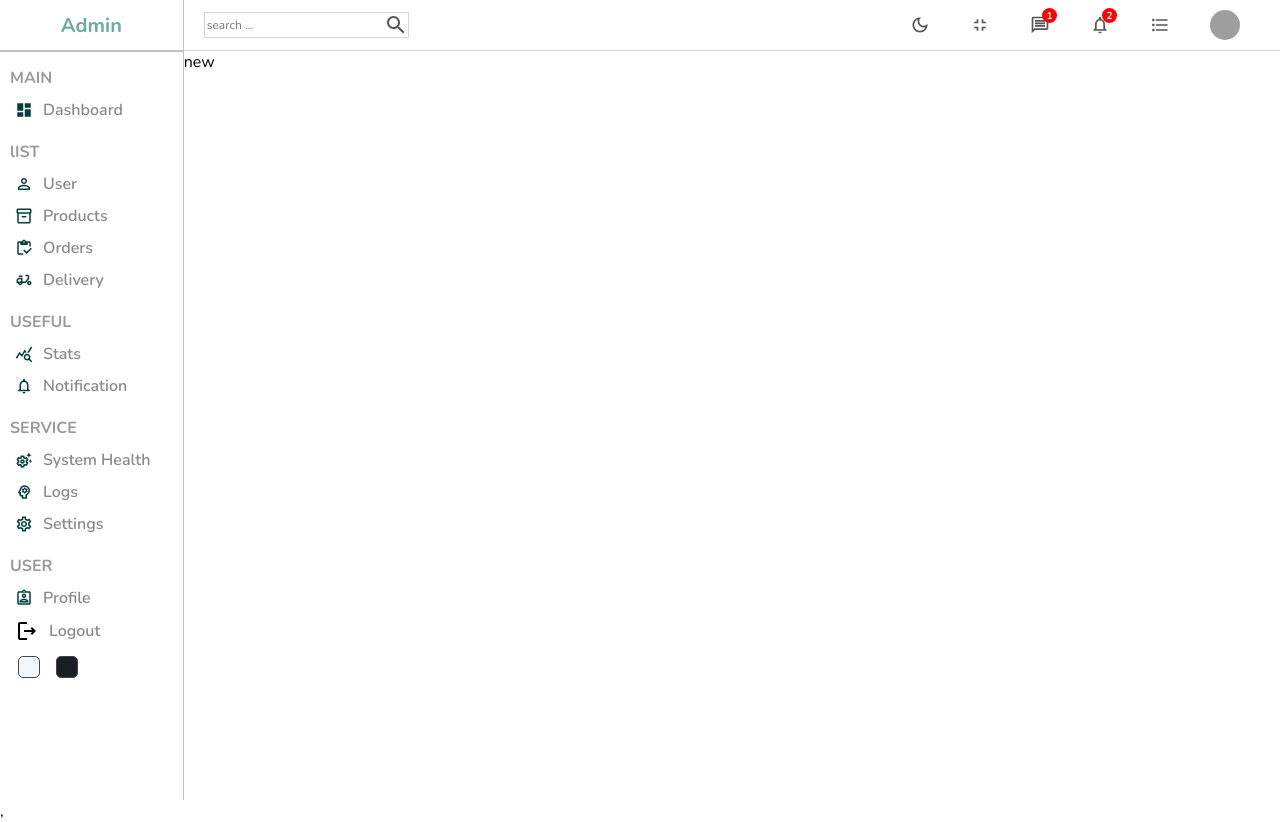
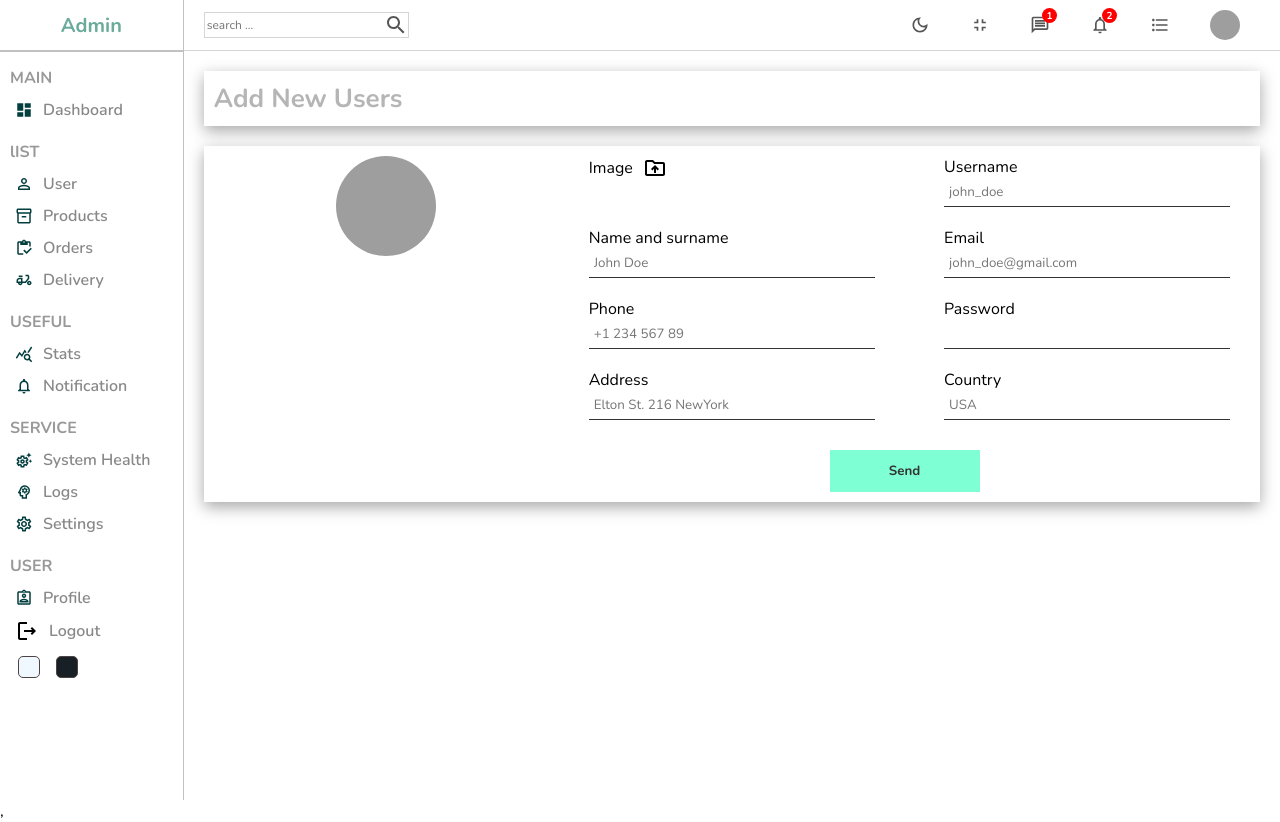
Before and after one commit to binh152/react-firebase, a React (Create React App) app: page /users/new in a window 1280 px wide. Built offline with nearby package versions, Linux system fonts and the light colour scheme; grey boxes are pictures that could not be loaded.

Commit message:
update day 7: Hard code in New page & fix router side bar

```diff
--- a/src/App.js
+++ b/src/App.js
@@ -1,4 +1,5 @@
 import { BrowserRouter, Routes, Route } from "react-router-dom";
+import { productInputs, userInputs } from "./inputSource";
 
 import Home from "./pages/home/Home";
 import { List } from "./pages/list/List";
@@ -17,12 +18,12 @@ function App() {
             <Route path="users">
               <Route index element={<List />} />
               <Route path=":usersId" element={<Single />} />
-              <Route path="new" element={<New/>} />
+              <Route path="new" element={<New input= {userInputs} title='Add New Users'/>} />
             </Route>
             <Route path="product">
               <Route index element={<List />} />
               <Route path=":productId" element={<Single />} />
-              <Route path="new" element={<New/>} />
+              <Route path="new" element={<New input={productInputs} title='Add New Product'/>} />
             </Route>
           </Route>
         </Routes>
--- a/src/components/datatable/Datatable.jsx
+++ b/src/components/datatable/Datatable.jsx
@@ -1,21 +1,35 @@
 import "./datatable.scss";
 import { DataGrid } from "@mui/x-data-grid";
-import { userColumns,userRows } from "../../datatableSource";
+import { userColumns, userRows } from "../../datatableSource";
+import { Link } from "react-router-dom";
 
 export const Datatable = () => {
-
-    const actionClumns=[
-        {field:'action', headerName:'Action', width:200, renderCell:()=>{
-            return(
-                <div className="cellAction">
-                    <div className="viewBtn">View</div>
-                    <div className="deleteBtn">Delete</div>
-                </div>
-            )
-        }}
-    ]
+  const actionClumns = [
+    {
+      field: "action",
+      headerName: "Action",
+      width: 200,
+      renderCell: () => {
+        return (
+          <div className="cellAction">
+            <Link to="/users/test">
+              <div className="viewBtn">View</div>
+            </Link>
+            <div className="deleteBtn">Delete</div>
+          </div>
+        );
+      },
+    },
+  ];
   return (
     <div className="datatable">
+      <div className="title">
+        Add new user
+        <Link to="/users/new" className="link">
+          Add new
+        </Link>
+      </div>
+
       <DataGrid
         rows={userRows}
         columns={userColumns.concat(actionClumns)}
--- a/src/components/datatable/datatable.scss
+++ b/src/components/datatable/datatable.scss
@@ -1,6 +1,31 @@
 .datatable {
   height: 90vh;
   padding: 20px;
+
+  .title {
+    width: 100%;
+    display: flex;
+    align-items: center;
+    font-size: 24px;
+    color: #333;
+    margin-bottom: 20px;
+    justify-content: space-between;
+  }
+
+  .link {
+    text-decoration: none;
+    color: #333;
+    font-size: 16px;
+    box-shadow: rgba(60, 64, 67, 0.3) 0px 1px 2px 0px,
+      rgba(60, 64, 67, 0.15) 0px 2px 6px 2px;
+    padding: 10px;
+    border-radius: 10px;
+    background-color: #00921b34;
+
+    &:hover{
+      box-shadow: unset;
+    }
+  }
 
   .cellWidthImg {
     display: flex;
@@ -47,5 +72,4 @@
       border: 1px solid rgb(155, 57, 57);
     }
   }
-
 }
--- a/src/components/sidebar/Sidebar.jsx
+++ b/src/components/sidebar/Sidebar.jsx
@@ -9,8 +9,9 @@ import NotificationsNoneOutlinedIcon from "@mui/icons-material/NotificationsNone
 import PsychologyOutlinedIcon from "@mui/icons-material/PsychologyOutlined";
 import SettingsOutlinedIcon from "@mui/icons-material/SettingsOutlined";
 import LogoutOutlinedIcon from "@mui/icons-material/LogoutOutlined";
+import AssignmentIndOutlinedIcon from "@mui/icons-material/AssignmentIndOutlined";
 
-import AssignmentIndOutlinedIcon from "@mui/icons-material/AssignmentIndOutlined";
+import { Link } from "react-router-dom";
 
 import "./sidebar.scss";
 
@@ -18,7 +19,9 @@ export const Sidebar = () => {
   return (
     <div className="sidebar">
       <div className="top">
+        <Link className="link" to="/">
           <span className="logo">Admin</span>
+        </Link>
       </div>
       <hr />
       <div className="center">
@@ -29,15 +32,18 @@ export const Sidebar = () => {
             <span>Dashboard</span>
           </li>
           <p className="title">lIST</p>
-
+          <Link className="link" to="/users" >
             <li>
               <PersonOutlineOutlinedIcon className="icon" />
               <span>User</span>
             </li>
+          </Link>
+          <Link className="link" to="/product" >
             <li>
               <Inventory2OutlinedIcon className="icon" />
               <span>Products</span>
             </li>
+          </Link>
           <li>
             <InventoryOutlinedIcon className="icon" />
             <span>Orders</span>
--- a/src/components/sidebar/sidebar.scss
+++ b/src/components/sidebar/sidebar.scss
@@ -2,6 +2,9 @@
   border-right: 0.5px solid rgb(195, 192, 192);
   min-height: 100vh;
   flex: 1;
+  .link{
+    text-decoration: none;
+  }
 
   .top {
     height: 50px;
--- a/src/components/table/table.scss
+++ b/src/components/table/table.scss
@@ -1,4 +1,10 @@
 .table {
+  .headerTb{
+    font-weight: bold;
+    background-color: rgb(236, 236, 236);
+
+
+  }
   .cellWrapper {
     display: flex;
     align-items: center;
--- /dev/null
+++ b/src/inputSource.js
@@ -0,0 +1,76 @@
+export const userInputs = [
+    {
+      id: 1,
+      label: "Username",
+      type: "text",
+      placeholder: "john_doe",
+    },
+    {
+      id: 2,
+      label: "Name and surname",
+      type: "text",
+      placeholder: "John Doe",
+    },
+    {
+      id: 3,
+      label: "Email",
+      type: "mail",
+      placeholder: "john_doe@gmail.com",
+    },
+    {
+      id: 4,
+      label: "Phone",
+      type: "text",
+      placeholder: "+1 234 567 89",
+    },
+    {
+      id: 5,
+      label: "Password",
+      type: "password",
+    },
+    {
+      id: 6,
+      label: "Address",
+      type: "text",
+      placeholder: "Elton St. 216 NewYork",
+    },
+    {
+      id: 7,
+      label: "Country",
+      type: "text",
+      placeholder: "USA",
+    },
+  ];
+
+  export const productInputs = [
+    {
+      id: 1,
+      label: "Title",
+      type: "text",
+      placeholder: "Apple Macbook Pro",
+    },
+    {
+      id: 2,
+      label: "Description",
+      type: "text",
+      placeholder: "Description",
+    },
+    {
+      id: 3,
+      label: "Category",
+      type: "text",
+      placeholder: "Computers",
+    },
+    {
+      id: 4,
+      label: "Price",
+      type: "text",
+      placeholder: "100",
+    },
+    {
+      id: 5,
+      label: "Stock",
+      type: "text",
+      placeholder: "in stock",
+    },
+  ];
--- a/src/pages/home/Home.jsx
+++ b/src/pages/home/Home.jsx
@@ -21,7 +21,7 @@ const Home = () => {
         </div>
         <div className="charts">
           <Featured />
-          <Chart aspect={2/1} title='Last 8 month (Revenu)' />
+          <Chart aspect={3/1} title='Last 8 month (Revenu)' />
         </div>
         <div className="listContainer">
           <div className="listTitle">Latest transaction</div>
--- a/src/pages/new/New.jsx
+++ b/src/pages/new/New.jsx
@@ -1,15 +1,60 @@
-import { Navbar } from '../../components/navbar/Navbar'
-import { Sidebar } from '../../components/sidebar/Sidebar'
-import './new.scss'
+import { Navbar } from "../../components/navbar/Navbar";
+import { Sidebar } from "../../components/sidebar/Sidebar";
+import { useState } from "react";
 
-export const New = () => {
+import DriveFolderUploadOutlinedIcon from "@mui/icons-material/DriveFolderUploadOutlined";
+
+import "./new.scss";
+
+export const New = ({ input, title }) => {
+  const [file, setFile] = useState("");
+  console.log(file);
+
   return (
-    <div className='new'>
-      <Sidebar/>
+    <div className="new">
+      <Sidebar />
       <div className="newContainer">
-        <Navbar/>
-        new
+        <Navbar />
+        <div className="headerNew">
+          <h1>{title}</h1>
+        </div>
+        <div className="contentNew">
+          <div className="user">
+            <img
+              src={
+                file
+                  ? URL.createObjectURL(file)
+                  : "https://images.assetsdelivery.com/compings_v2/yehorlisnyi/yehorlisnyi2104/yehorlisnyi210400016.jpg"
+              }
+              alt=""
+              className="imgUser"
+            />
+          </div>
+          <div className="info">
+            <form>
+              <div className="formGruop">
+                <label htmlFor="file">
+                  Image <DriveFolderUploadOutlinedIcon className="iconUpload" />
+                </label>
+                <input
+                  type="file"
+                  id="file"
+                  onChange={(e) => setFile(e.target.files[0])}
+                  style={{ display: "none" }}
+                />
+              </div>
+              {input.map((input) => (
+                <div className="formGruop" key={input.id}>
+                  <label htmlFor="">{input.label}</label>
+                  <input type={input.type} placeholder={input.placeholder} />
+                </div>
+              ))}
+
+              <button>Send</button>
+            </form>
+          </div>
+        </div>
       </div>
     </div>
-  )
-}
+  );
+};
--- a/src/pages/new/new.scss
+++ b/src/pages/new/new.scss
@@ -1,9 +1,82 @@
-.new{
-    width: 100%;
-    display: flex;
+.new {
+  width: 100%;
+  display: flex;
 
+  .newContainer {
+    flex: 6;
 
-    .newContainer{
-        flex: 6;
+    .headerNew,
+    .contentNew {
+      box-shadow: rgba(0, 0, 0, 0.35) 0px 5px 15px;
+      padding: 10px;
+      margin: 20px;
+      display: flex;
+
+      h1 {
+        color: rgb(181, 181, 181);
+        font-size: 26px;
+      }
+
+      .user {
+        flex: 1;
+        text-align: center;
+
+        .imgUser {
+          height: 100px;
+          width: 100px;
+          border-radius: 50%;
+          object-fit: cover;
+        }
+      }
+      .info {
+        flex: 2;
+
+        form {
+          display: flex;
+          flex-wrap: wrap;
+          gap: 20px;
+          justify-content: space-around;
+
+          .formGruop {
+            width: 40%;
+
+            label {
+              display: flex;
+              align-items: center;
+              gap: 10px;
+
+              .iconUpload {
+                cursor: pointer;
+              }
+            }
+
+            input {
+              width: 100%;
+              padding: 5px;
+              border: none;
+              border-bottom: 1px solid #333;
+
+              &:focus {
+                outline: none;
+              }
+            }
+          }
+          button {
+            border: none;
+            background-color: aquamarine;
+            color: #333;
+            width: 150px;
+            padding: 12px;
+            margin-top: 10px;
+            cursor: pointer;
+            font-weight: bold;
+
+            &:hover {
+              background-color: #83ff7fbb;
+            }
+          }
+        }
+      }
     }
+  }
 }
```
Also changed, not shown: src/components/table/Table.jsx (+8 -8 lines). Lines whose indentation alone changed are shown as unchanged.
